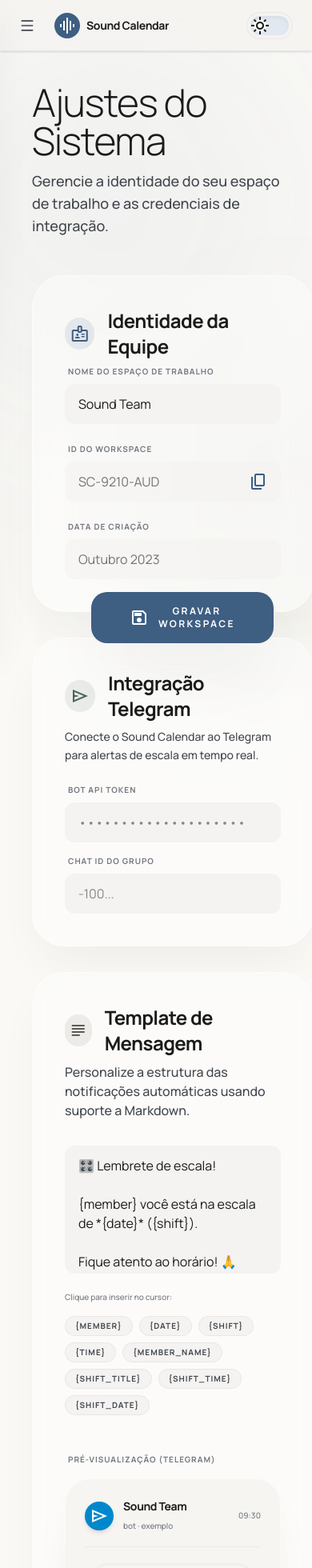
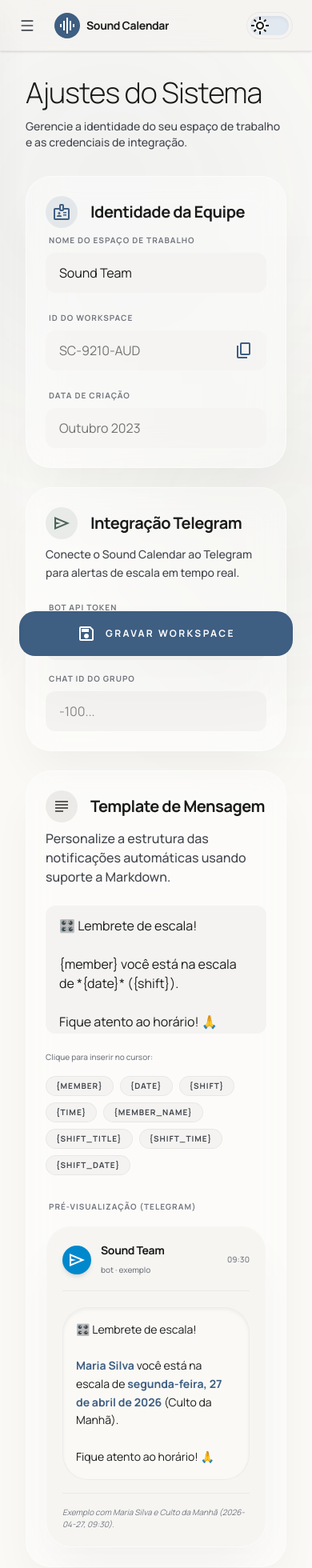
Before and after one commit to jorgesoares2997/sound-calendar, a Next.js app: page /configuracoes in a window 390 px wide. Shown: the top 1960 px of the page at 80% size. Built offline with nearby package versions, Linux system fonts and the light colour scheme; no server answers.

Commit message:
fix(settings): prevent horizontal overflow and adjust fixed footer responsiveness

```diff
--- a/src/components/Settings.tsx
+++ b/src/components/Settings.tsx
@@ -68,20 +68,20 @@
   };
 
   return (
-    <div className="p-6 lg:p-12 max-w-7xl mx-auto animate-fade-in pb-32">
-      <header className="mb-12">
-        <h2 className="text-5xl font-light theme-text-primary tracking-tight">Ajustes do Sistema</h2>
-        <p className="text-lg theme-text-secondary mt-3 font-medium">Gerencie a identidade do seu espaço de trabalho e as credenciais de integração.</p>
+    <div className="p-4 sm:p-6 lg:p-12 max-w-7xl mx-auto animate-fade-in pb-32 w-full min-w-0">
+      <header className="mb-8 sm:mb-12">
+        <h2 className="text-4xl sm:text-5xl font-light theme-text-primary tracking-tight">Ajustes do Sistema</h2>
+        <p className="text-sm sm:text-lg theme-text-secondary mt-3 font-medium">Gerencie a identidade do seu espaço de trabalho e as credenciais de integração.</p>
       </header>
 
-      <div className="grid grid-cols-12 gap-8">
+      <div className="flex flex-col lg:grid lg:grid-cols-12 gap-6 lg:gap-8 w-full min-w-0">
         {/* Team Identity Section */}
-        <section className="col-span-12 lg:col-span-7 glass-card rounded-[40px] p-10 shadow-ambient theme-border-strong space-y-8">
+        <section className="lg:col-span-7 glass-card rounded-[32px] sm:rounded-[40px] p-6 sm:p-10 shadow-ambient theme-border-strong space-y-6 sm:space-y-8 w-full min-w-0">
           <div className="flex items-center gap-4 mb-2">
-            <div className="w-10 h-10 rounded-2xl bg-accent-primary/10 flex items-center justify-center text-accent-primary">
+            <div className="w-10 h-10 rounded-2xl bg-accent-primary/10 flex items-center justify-center text-accent-primary shrink-0">
               <span className="material-symbols-outlined">badge</span>
             </div>
-            <h3 className="text-2xl font-bold theme-text-primary tracking-tight">Identidade da Equipe</h3>
+            <h3 className="text-xl sm:text-2xl font-bold theme-text-primary tracking-tight">Identidade da Equipe</h3>
           </div>
 
           <div className="space-y-6">
@@ -120,12 +120,12 @@
         </section>
 
         {/* Telegram Integration Section */}
-        <section className="col-span-12 lg:col-span-5 glass-card rounded-[40px] p-10 shadow-ambient theme-border-strong space-y-8">
+        <section className="lg:col-span-5 glass-card rounded-[32px] sm:rounded-[40px] p-6 sm:p-10 shadow-ambient theme-border-strong space-y-6 sm:space-y-8 w-full min-w-0">
           <div className="flex items-center gap-4 mb-2">
-            <div className="w-10 h-10 rounded-2xl bg-accent-secondary/10 flex items-center justify-center text-accent-secondary">
+            <div className="w-10 h-10 rounded-2xl bg-accent-secondary/10 flex items-center justify-center text-accent-secondary shrink-0">
               <span className="material-symbols-outlined">send</span>
             </div>
-            <h3 className="text-2xl font-bold theme-text-primary tracking-tight">Integração Telegram</h3>
+            <h3 className="text-xl sm:text-2xl font-bold theme-text-primary tracking-tight">Integração Telegram</h3>
           </div>
 
           <div className="space-y-6">
@@ -157,14 +157,14 @@
         </section>
 
         {/* Message Template Section */}
-        <section className="col-span-12 glass-card rounded-[40px] p-10 shadow-ambient theme-border-strong">
-          <div className="grid grid-cols-1 lg:grid-cols-2 gap-12">
-            <div className="space-y-8">
+        <section className="lg:col-span-12 glass-card rounded-[32px] sm:rounded-[40px] p-6 sm:p-10 shadow-ambient theme-border-strong w-full min-w-0">
+          <div className="flex flex-col lg:grid lg:grid-cols-2 gap-8 sm:gap-12 min-w-0">
+            <div className="space-y-6 sm:space-y-8 min-w-0 w-full">
               <div className="flex items-center gap-4 mb-2">
-                <div className="w-10 h-10 rounded-2xl bg-accent-tertiary/10 flex items-center justify-center text-accent-tertiary">
+                <div className="w-10 h-10 rounded-2xl bg-accent-tertiary/10 flex items-center justify-center text-accent-tertiary shrink-0">
                   <span className="material-symbols-outlined">subject</span>
                 </div>
-                <h3 className="text-2xl font-bold theme-text-primary tracking-tight">Template de Mensagem</h3>
+                <h3 className="text-xl sm:text-2xl font-bold theme-text-primary tracking-tight">Template de Mensagem</h3>
               </div>
               <p className="theme-text-secondary font-medium">Personalize a estrutura das notificações automáticas usando suporte a Markdown.</p>
 
@@ -191,10 +191,10 @@
               </div>
             </div>
 
-            <div className="flex flex-col">
+            <div className="flex flex-col min-w-0 w-full">
               <label className="text-[10px] font-bold theme-text-muted uppercase tracking-widest px-1 mb-4">Pré-visualização (Telegram)</label>
-              <div className="flex-1 rounded-[32px] p-6 md:p-8 relative overflow-hidden shadow-ambient border theme-border-strong theme-card-solid min-h-[280px]">
-                <div className="flex items-center gap-3 mb-5 pb-4 border-b theme-border">
+              <div className="flex-1 rounded-[32px] p-5 md:p-8 relative overflow-hidden shadow-ambient border theme-border-strong theme-card-solid min-h-[280px] w-full min-w-0">
+                <div className="flex items-center gap-3 mb-5 pb-4 border-b theme-border min-w-0 w-full">
                   <div className="w-9 h-9 rounded-full bg-[#0088cc] flex items-center justify-center text-white shadow-md shrink-0">
                     <span className="material-symbols-outlined text-[18px]">send</span>
                   </div>
@@ -207,14 +207,14 @@
                   <span className="text-[10px] theme-text-muted font-medium tabular-nums shrink-0">09:30</span>
                 </div>
                 <div
-                  className="rounded-2xl border theme-border p-5 md:p-6 bg-[var(--color-bg-base)] text-sm theme-text-primary leading-relaxed shadow-inner"
+                  className="rounded-2xl border theme-border p-4 md:p-6 bg-[var(--color-bg-base)] text-sm theme-text-primary leading-relaxed shadow-inner min-w-0 break-words w-full"
                 >
                   <div
-                    className="[&_strong]:font-bold [&_strong]:text-accent-primary"
+                    className="[&_strong]:font-bold [&_strong]:text-accent-primary whitespace-pre-wrap break-words"
                     dangerouslySetInnerHTML={{ __html: previewHtml }}
                   />
                 </div>
-                <p className="text-[10px] theme-text-muted mt-4 italic border-t theme-border pt-4">
+                <p className="text-[10px] theme-text-muted mt-4 italic border-t theme-border pt-4 break-words">
                   Exemplo com {PREVIEW_MEMBER.name} e {PREVIEW_SHIFT.title} ({PREVIEW_SHIFT.date}, {PREVIEW_SHIFT.startTime}).
                 </p>
               </div>
@@ -223,21 +223,21 @@
         </section>
 
         {/* System Health Section */}
-        <section className="col-span-12 glass-card rounded-[40px] p-10 shadow-ambient theme-border-strong mb-12">
-          <div className="flex items-center justify-between mb-10">
+        <section className="lg:col-span-12 glass-card rounded-[32px] sm:rounded-[40px] p-6 sm:p-10 shadow-ambient theme-border-strong mb-12 w-full min-w-0">
+          <div className="flex flex-col sm:flex-row sm:items-center justify-between gap-4 mb-8 sm:mb-10 min-w-0">
             <div className="flex items-center gap-4">
-              <div className="w-10 h-10 rounded-2xl bg-accent-primary/10 flex items-center justify-center text-accent-primary">
+              <div className="w-10 h-10 rounded-2xl bg-accent-primary/10 flex items-center justify-center text-accent-primary shrink-0">
                 <span className="material-symbols-outlined">monitor_heart</span>
               </div>
-              <h3 className="text-2xl font-bold theme-text-primary tracking-tight">Status do Sistema</h3>
+              <h3 className="text-xl sm:text-2xl font-bold theme-text-primary tracking-tight">Status do Sistema</h3>
             </div>
-            <div className="flex items-center gap-2 px-4 py-1.5 bg-green-500/10 text-green-600 rounded-full border border-green-500/20">
+            <div className="flex items-center gap-2 px-4 py-1.5 bg-green-500/10 text-green-600 rounded-full border border-green-500/20 w-fit">
               <div className="w-2 h-2 rounded-full bg-green-500 animate-pulse" />
               <span className="text-[10px] font-bold uppercase tracking-widest">Sistemas Operacionais</span>
             </div>
           </div>
 
-          <div className="grid grid-cols-2 md:grid-cols-4 gap-6">
+          <div className="grid grid-cols-1 sm:grid-cols-2 md:grid-cols-4 gap-4 sm:gap-6">
             {[
               { label: 'Latência API', val: '24ms' },
               { label: 'Status Worker', val: 'Ativo' },
@@ -254,12 +254,12 @@
       </div>
 
       {/* Footer Actions */}
-      <footer className="fixed bottom-10 left-[320px] right-12 flex justify-end gap-4 z-40">
+      <footer className="fixed bottom-6 lg:bottom-10 left-6 lg:left-[320px] right-6 lg:right-12 flex justify-center lg:justify-end gap-4 z-40 pointer-events-none">
         <button
           onClick={() => {
             toast.success('Configurações do workspace salvas com sucesso');
           }}
-          className="px-12 py-4 bg-accent-primary text-white rounded-[20px] font-bold text-xs uppercase tracking-[0.2em] shadow-lift hover:opacity-90 active:scale-95 transition-all flex items-center gap-3"
+          className="w-full sm:w-auto px-6 sm:px-12 py-4 bg-accent-primary text-white rounded-[20px] font-bold text-xs uppercase tracking-[0.2em] shadow-lift hover:opacity-90 active:scale-95 transition-all flex items-center justify-center gap-3 pointer-events-auto"
         >
           <span className="material-symbols-outlined text-sm">save</span>
           Gravar Workspace
```
